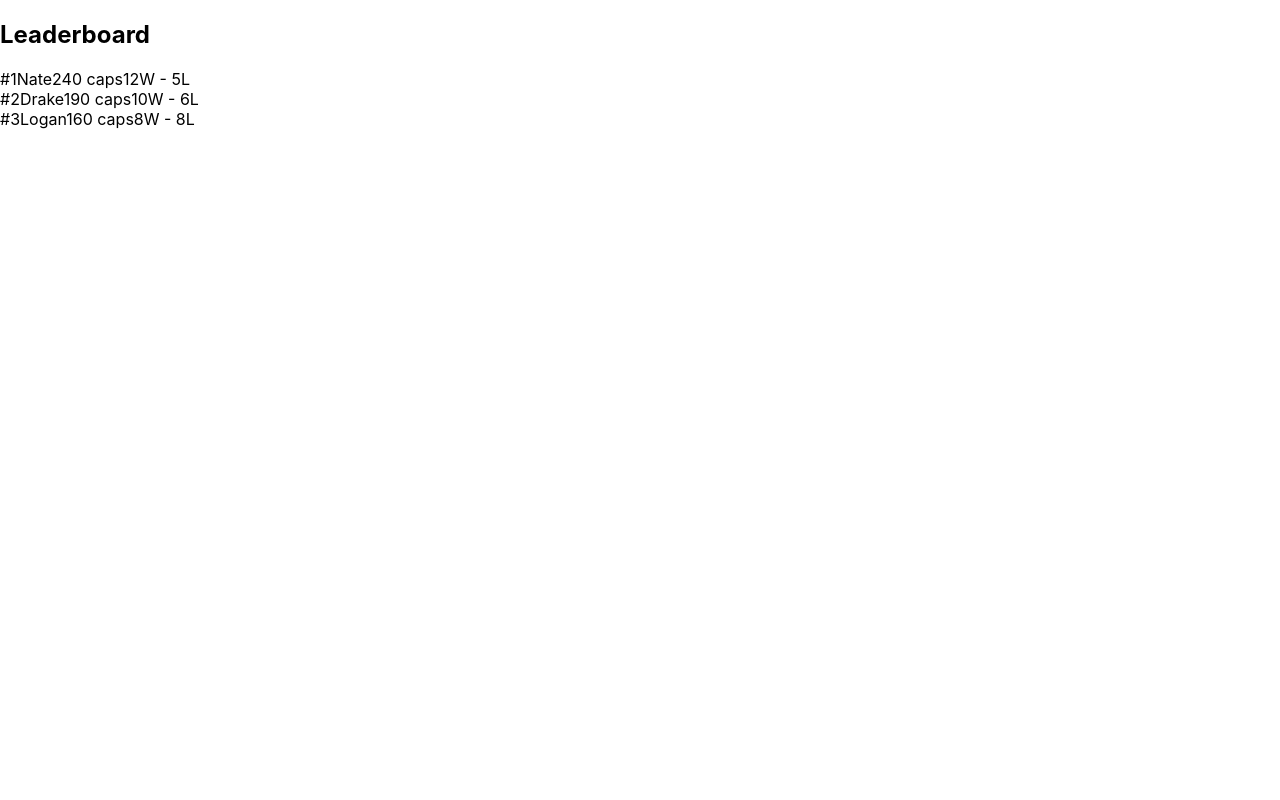
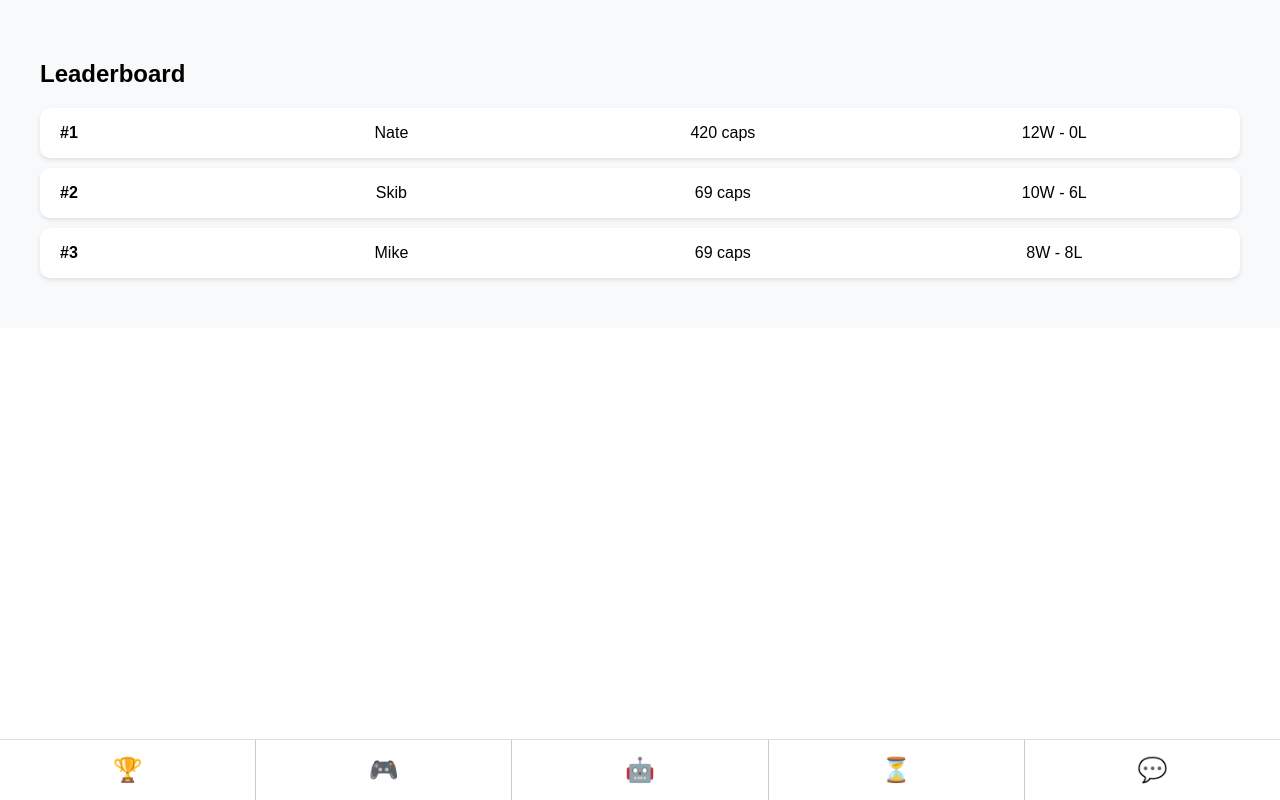
Before and after one commit to nseluga/patio, a React (Create React App) app: page /leaderboard in a window 1280 px wide. Built offline with nearby package versions, Linux system fonts and the light colour scheme.

Commit message:
bottom bar

```diff
--- a/src/App.css
+++ b/src/App.css
@@ -45,6 +45,61 @@
   background-color: #4ab3e6;
 }
 
+.leaderboard-page {
+  padding: 40px;
+  background-color: #f8f9fa;
+  font-family: Arial, sans-serif;
+}
+
+.leaderboard-entry {
+  display: flex;
+  justify-content: space-between;
+  align-items: center;
+  background-color: white;
+  padding: 16px 20px;
+  margin: 10px 0;
+  border-radius: 10px;
+  box-shadow: 0 2px 4px rgba(0,0,0,0.1);
+  font-size: 16px;
+  font-weight: 500;
+}
+
+.leaderboard-entry span {
+  flex: 1;
+  text-align: center;
+}
+
+.leaderboard-entry span:first-child {
+  flex: 0.5;
+  text-align: left;
+  font-weight: bold;
+}
+
+.bottom-nav {
+  position: fixed;
+  bottom: 0;
+  left: 0;
+  right: 0;
+  height: 60px;
+  background-color: white;
+  border-top: 1px solid #ddd;
+  display: flex;
+  justify-content: space-around;
+  align-items: center;
+  z-index: 1000;
+}
+
+.bottom-nav a {
+  font-size: 24px;
+  color: #888;
+  text-decoration: none;
+}
+
+.bottom-nav a.active {
+  color: #da13c9; /* pink highlight */
+  font-weight: bold;
+}
+
 @keyframes App-logo-spin {
   from {
     transform: rotate(0deg);
--- /dev/null
+++ b/src/components/BottomNav.css
@@ -0,0 +1,38 @@
+.bottom-nav {
+    position: fixed;
+    bottom: 0;
+    left: 0;
+    right: 0;
+    height: 60px;
+    background-color: white;
+    border-top: 1px solid #ddd;
+    display: flex;
+    justify-content: space-around;
+    align-items: center;
+    z-index: 1000;
+  }
+
+  .nav-item {
+    flex: 1;
+    text-align: center;
+    border-right: 1px solid #ccc;
+    height: 100%;
+    display: flex;
+    align-items: center;
+    justify-content: center;
+  }
+
+  .nav-item.no-border {
+    border-right: none;
+  }
+
+  .bottom-nav a {
+    font-size: 24px;
+    color: #888;
+    text-decoration: none;
+  }
+
+  .bottom-nav a.active {
+    color: #da13c9;
+    font-weight: bold;
+  }
--- /dev/null
+++ b/src/components/BottomNav.js
@@ -0,0 +1,16 @@
+import { Link, useLocation } from 'react-router-dom';
+import './BottomNav.css';
+
+export default function BottomNav() {
+  const location = useLocation();
+
+  return (
+    <nav className="bottom-nav">
+      <div className="nav-item"><Link to="/leaderboard" className={location.pathname === '/leaderboard' ? 'active' : ''}>🏆</Link></div>
+      <div className="nav-item"><Link to="/pvp" className={location.pathname === '/pvp' ? 'active' : ''}>🎮</Link></div>
+      <div className="nav-item"><Link to="/house" className={location.pathname === '/house' ? 'active' : ''}>🤖</Link></div>
+      <div className="nav-item"><Link to="/ongoing" className={location.pathname === '/ongoing' ? 'active' : ''}>⏳</Link></div>
+      <div className="nav-item no-border"><Link to="/messages" className={location.pathname === '/messages' ? 'active' : ''}>💬</Link></div>
+    </nav>
+  );
+}
--- a/src/pages/Leaderboard.js
+++ b/src/pages/Leaderboard.js
@@ -1,26 +1,30 @@
+import BottomNav from '../components/BottomNav';
+
 export default function Leaderboard() {
     return (
       <div className="leaderboard-page">
+        <BottomNav />
+
         <h2>Leaderboard</h2>
 
         <div className="leaderboard-entry">
           <span>#1</span>
           <span>Nate</span>
-          <span>240 caps</span>
-          <span>12W - 5L</span>
+          <span>420 caps</span>
+          <span>12W - 0L</span>
         </div>
 
         <div className="leaderboard-entry">
           <span>#2</span>
-          <span>Drake</span>
-          <span>190 caps</span>
+          <span>Skib</span>
+          <span>69 caps</span>
           <span>10W - 6L</span>
         </div>
 
         <div className="leaderboard-entry">
           <span>#3</span>
-          <span>Logan</span>
-          <span>160 caps</span>
+          <span>Mike</span>
+          <span>69 caps</span>
           <span>8W - 8L</span>
         </div>
     </div>
--- a/src/pages/Messages.js
+++ b/src/pages/Messages.js
@@ -1,5 +1,6 @@
 import React, { useState, useRef, useEffect } from "react";
 import { useNavigate } from "react-router-dom";
+import BottomNav from '../components/BottomNav';
 
 const Messages = () => {
   const [messages, setMessages] = useState([
@@ -84,6 +85,8 @@ const Messages = () => {
         <div ref={messagesEndRef} />
       </div>
 
+      <BottomNav />
+
       {/* Message Input Area */}
       <div className="absolute bottom-16 left-0 w-full bg-white/80 border-t p-4 flex gap-2 backdrop-blur-md">
         <input
```
